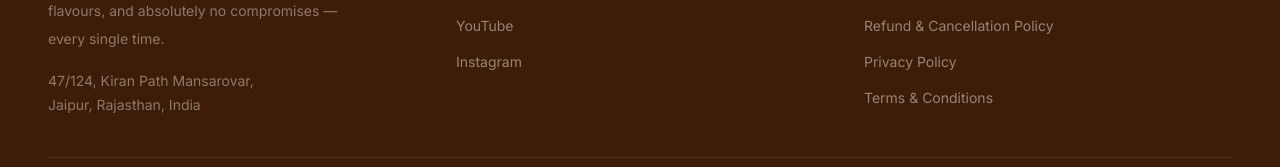
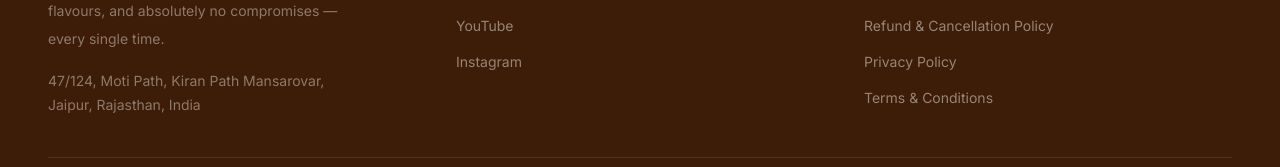
Before and after one commit to ContentlyWriters/snava, a Next.js app: page / in a window 1280 px wide. Shown: the part 6681-6848 px from the top of the page. Built offline with nearby package versions, Linux system fonts and the light colour scheme; no server answers; a web font is replaced by a local one.

Commit message:
Footer address: add Moti Path

```diff
--- a/components/Global/Footer.tsx
+++ b/components/Global/Footer.tsx
@@ -30,7 +30,7 @@ export default function Footer() {
             </p>
 
             <address className="mt-4 not-italic text-sm leading-6 text-[#F3ECE2]/45 max-w-xs">
-              47/124, Kiran Path Mansarovar,
+              47/124, Moti Path, Kiran Path Mansarovar,
               <br />
               Jaipur, Rajasthan, India
             </address>
```
